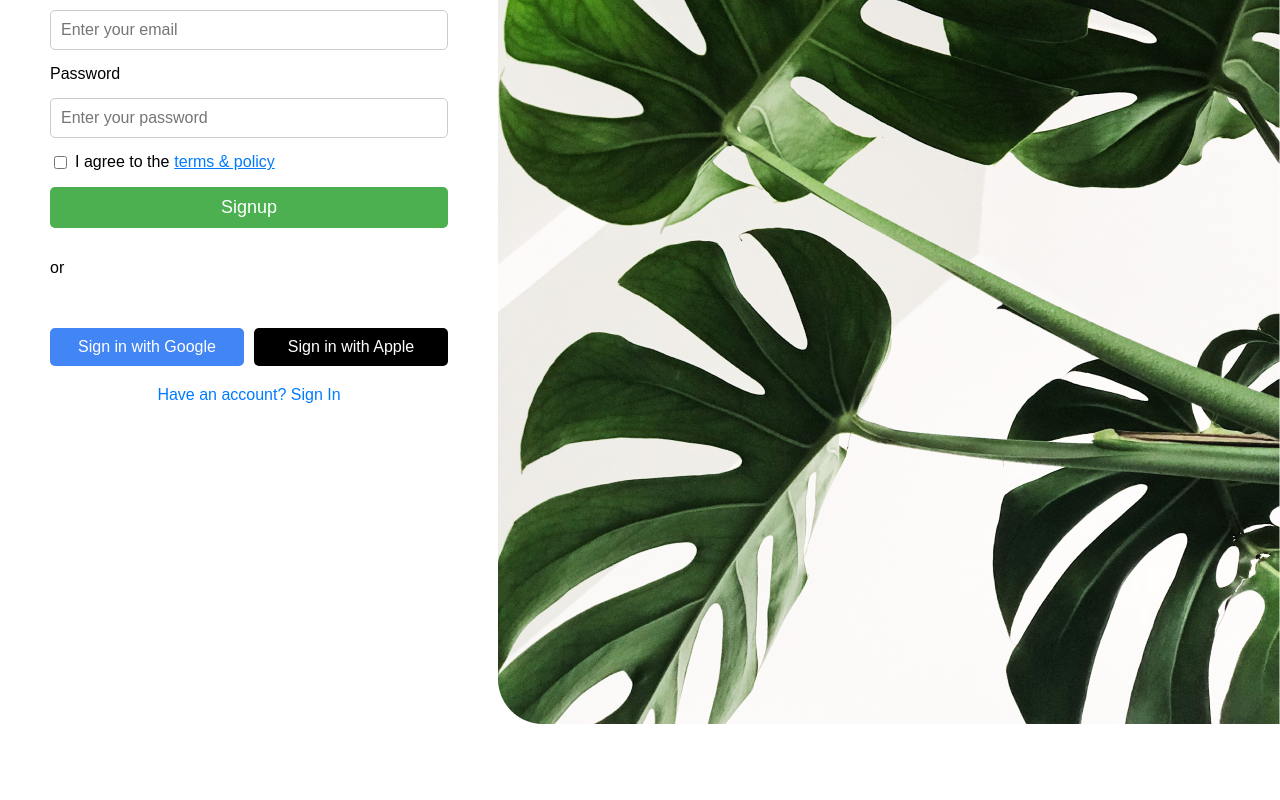
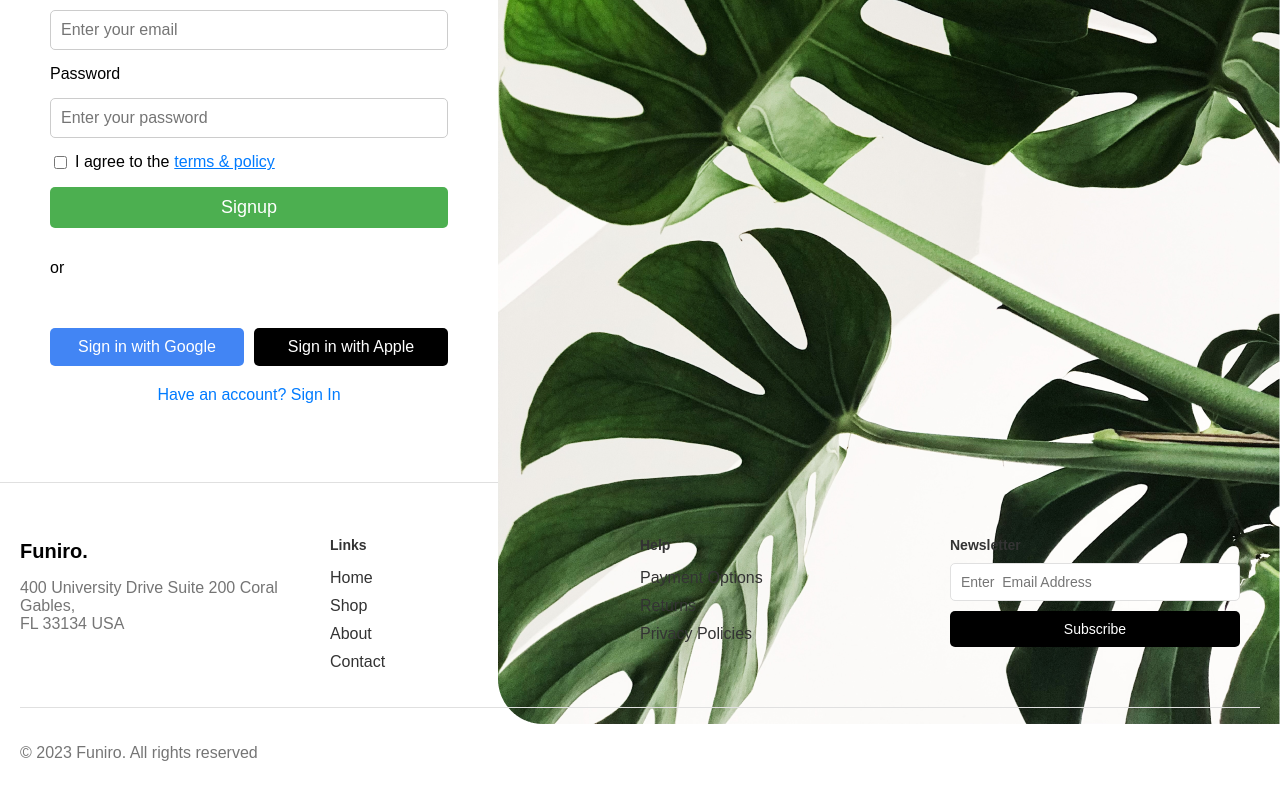
Before and after one commit to guiiBecker/ecommerce-front, a React (Create React App) app: page /signup in a window 1280 px wide. Shown: the part 579-1379 px from the top of the page. Before the commit the page ends 1307 px from the top, so only its background shows below. Built offline with nearby package versions, Linux system fonts and the light colour scheme.

Commit message:
fix(footer): fix footer componnets

```diff
--- a/package.json
+++ b/package.json
@@ -3,12 +3,14 @@
   "version": "0.1.0",
   "private": true,
   "dependencies": {
+    "@reduxjs/toolkit": "^2.2.7",
     "@testing-library/jest-dom": "^5.17.0",
     "@testing-library/react": "^13.4.0",
     "@testing-library/user-event": "^13.5.0",
     "axios": "^1.7.5",
     "react": "^18.3.1",
     "react-dom": "^18.3.1",
+    "react-redux": "^9.1.2",
     "react-router-dom": "^6.26.1",
     "react-scripts": "5.0.1",
     "style-components": "^0.1.0",
--- /dev/null
+++ b/src/components/Footer.css
@@ -0,0 +1,90 @@
+.footer {
+    display: flex;
+    justify-content: space-between;
+    padding: 40px 20px;
+    background-color: white; /* Background color matching the design */
+    color: #333; /* Dark text color */
+    border-top: 1px solid #e0e0e0;
+    flex-wrap: wrap;
+  }
+
+  .footer-section {
+    flex: 1;
+    margin-right: 20px;
+  }
+
+  .footer-section h2 {
+    font-size: 20px;
+    font-weight: bold;
+    color: #000;
+  }
+
+  .footer-section h3 {
+    font-size: 14px;
+    font-weight: bold;
+    margin-bottom: 10px;
+    color: #333;
+  }
+
+  .footer-section address {
+    font-style: normal;
+    color: #757575;
+    margin-top: 10px;
+  }
+
+  .footer-section ul {
+    list-style: none;
+    padding: 0;
+    color: #333;
+  }
+
+  .footer-section ul li {
+    margin-bottom: 10px;
+  }
+
+  .footer-section ul li a {
+    text-decoration: none;
+    color: #333; /* Link color */
+    transition: color 0.3s ease;
+  }
+
+  .footer-section ul li a:hover {
+    color: #000; /* Change color on hover */
+  }
+
+  .footer-section form {
+    display: flex;
+    flex-direction: column;
+  }
+
+  .footer-section form input[type="email"] {
+    padding: 10px;
+    border: 1px solid #e0e0e0;
+    border-radius: 5px;
+    margin-bottom: 10px;
+    font-size: 14px;
+    color: #333;
+  }
+
+  .footer-section form button {
+    padding: 10px;
+    border: none;
+    background-color: #000;
+    color: #fff;
+    border-radius: 5px;
+    cursor: pointer;
+    font-size: 14px;
+  }
+
+  .footer-section form button:hover {
+    background-color: #333; /* Darker color on hover */
+  }
+
+  .footer-bottom {
+    margin-top: 20px;
+    width: 100%;
+    text-align: left;
+    color: #757575;
+    border-top: 1px solid #e0e0e0;
+    padding-top: 20px;
+  }
--- /dev/null
+++ b/src/components/Footer.js
@@ -0,0 +1,45 @@
+import React from 'react';
+import './Footer.css'; // Import the CSS file for styling
+
+const Footer = () => {
+  return (
+    <footer className="footer">
+      <div className="footer-section">
+        <h2>Funiro.</h2>
+        <address>
+          400 University Drive Suite 200 Coral Gables,<br />
+          FL 33134 USA
+        </address>
+      </div>
+      <div className="footer-section">
+        <h3>Links</h3>
+        <ul>
+          <li><a href="#!">Home</a></li>
+          <li><a href="#!">Shop</a></li>
+          <li><a href="#!">About</a></li>
+          <li><a href="#!">Contact</a></li>
+        </ul>
+      </div>
+      <div className="footer-section">
+        <h3>Help</h3>
+        <ul>
+          <li><a href="#!">Payment Options</a></li>
+          <li><a href="#!">Returns</a></li>
+          <li><a href="#!">Privacy Policies</a></li>
+        </ul>
+      </div>
+      <div className="footer-section">
+        <h3>Newsletter</h3>
+        <form>
+          <input type="email" placeholder="Enter  Email Address" />
+          <button type="submit">Subscribe</button>
+        </form>
+      </div>
+      <div className="footer-bottom">
+        <p>&copy; 2023 Funiro. All rights reserved</p>
+      </div>
+    </footer>
+  );
+};
+
+export default Footer;
--- a/src/components/MainLayout.js
+++ b/src/components/MainLayout.js
@@ -1,6 +1,7 @@
 import React from 'react';
 import Header from './Header'; // Import the Header component
 import Banner from './Banner';
+import Footer from './Footer';
 
 const MainLayout = ({ children }) => {
   return (
@@ -10,6 +11,7 @@ const MainLayout = ({ children }) => {
       <main>
         {children}
       </main>
+      <Footer/>
     </div>
   );
 };
```
Also changed, not shown: 1 other file (tests, documents, lock files or other folders).
